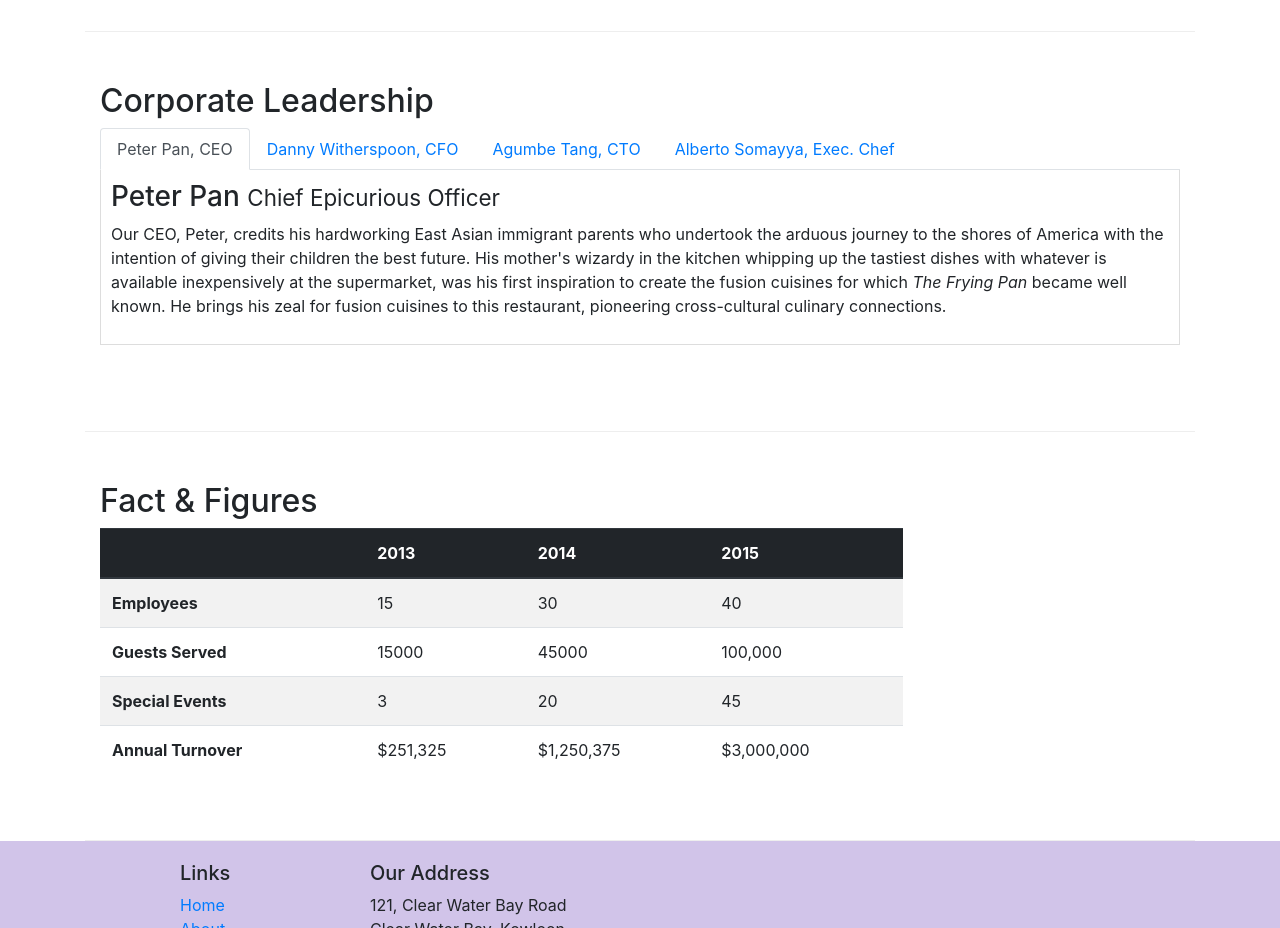
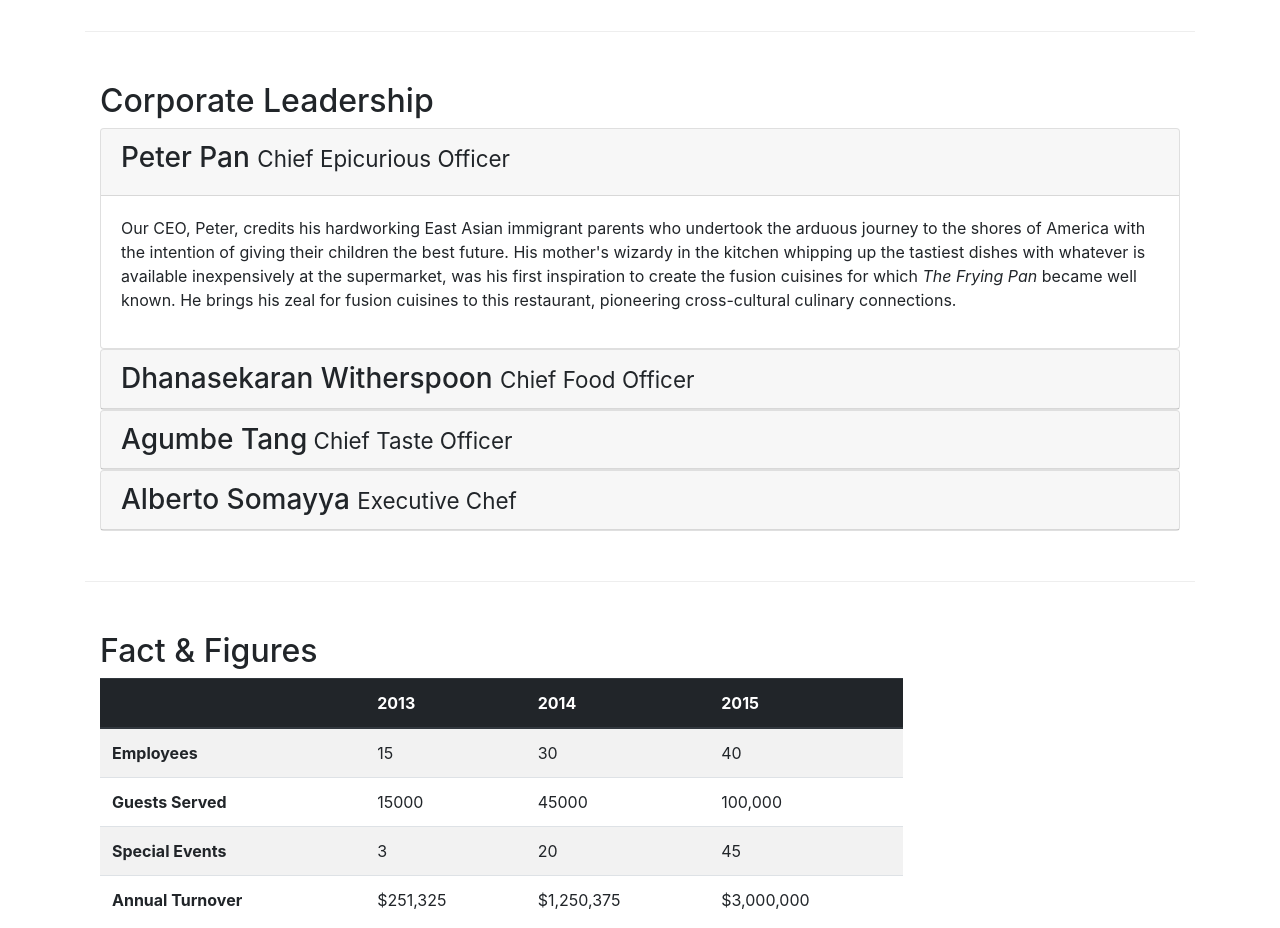
Before and after one commit to thihuong1010/fullstack_coursera_practice, a website: page aboutus.html in a window 1280 px wide. Shown: the part 940-1868 px from the top of the page. Drawn offline with nearby package versions, Linux system fonts and the light colour scheme.

```diff
--- a/aboutus.html
+++ b/aboutus.html
@@ -117,29 +117,50 @@
 
                 <!--start tabs-->
 
-                <ul class="nav nav-tabs">
-                    <li class="nav-item"><a class="nav-link active" href="#peter" role="tab" data-toggle="tab" >Peter Pan, CEO</a></li>
-                    <li class="nav-item"><a class="nav-link" href="#danny" role="tab" data-toggle="tab" >Danny Witherspoon, CFO</a></li>
-                    <li class="nav-item"><a class="nav-link" href="#agumbe" role="tab" data-toggle="tab" >Agumbe Tang, CTO</a></li>
-                    <li class="nav-item"><a class="nav-link" href="#alberto" role="tab" data-toggle="tab" >Alberto Somayya, Exec. Chef</a></li>
-                </ul>
 
-                <div class="tab-content">
-                    <div role="tabpanel" class="tab-pane fade show active" id="peter">
-                        <h3>Peter Pan <small>Chief Epicurious Officer</small></h3>
-                        <p class="d-none d-sm-block">Our CEO, Peter, credits his hardworking East Asian immigrant parents who undertook the arduous journey to the shores of America with the intention of giving their children the best future. His mother's wizardy in the kitchen whipping up the tastiest dishes with whatever is available inexpensively at the supermarket, was his first inspiration to create the fusion cuisines for which <em>The Frying Pan</em> became well known. He brings his zeal for fusion cuisines to this restaurant, pioneering cross-cultural culinary connections.</p>
+                <div id="accordion">
+                    <div class="card">
+                        <div class="card-header" role="tab" id="peterhead">
+                            <h3 class="mb-o"><a data-toggle="collapse" data-target="#peter">Peter Pan <small>Chief Epicurious Officer</small></a></h3>
+                        </div>
+                        <div role="tabpanel" class="collapse show" id="peter" data-parent="#accordion">
+                            <div class="card-body">
+                                <p class="d-none d-sm-block">Our CEO, Peter, credits his hardworking East Asian immigrant parents who undertook the arduous journey to the shores of America with the intention of giving their children the best future. His mother's wizardy in the kitchen whipping up the tastiest dishes with whatever is available inexpensively at the supermarket, was his first inspiration to create the fusion cuisines for which <em>The Frying Pan</em> became well known. He brings his zeal for fusion cuisines to this restaurant, pioneering cross-cultural culinary connections.</p>
+                            </div>
+                        </div>
                     </div>
-                    <div role="tabpanel" class="tab-pane fade" id="danny">
-                        <h3>Dhanasekaran Witherspoon <small>Chief Food Officer</small></h3>
-                        <p class="d-none d-sm-block">Our CFO, Danny, as he is affectionately referred to by his colleagues, comes from a long established family tradition in farming and produce. His experiences growing up on a farm in the Australian outback gave him great appreciation for varieties of food sources. As he puts it in his own words, <em>Everything that runs, wins, and everything that stays, pays!</em></p>
+
+                    <div class="card">
+                        <div class="card-header" role="tab" id="dannyhead">
+                            <h3 class="mb-0"><a data-toggle="collapse" data-target="#danny">Dhanasekaran Witherspoon <small>Chief Food Officer</small></a></h3>
+                        </div>
+                        <div role="tabpanel" class="collapse" id="danny" data-parent="#accordion">
+                            <div class="card-body">
+                                <p class="d-none d-sm-block">Our CFO, Danny, as he is affectionately referred to by his colleagues, comes from a long established family tradition in farming and produce. His experiences growing up on a farm in the Australian outback gave him great appreciation for varieties of food sources. As he puts it in his own words, <em>Everything that runs, wins, and everything that stays, pays!</em></p>
+                            </div>
+                        </div>
                     </div>
-                    <div role="tabpanel" class="tab-pane fade" id="agumbe">
-                        <h3>Agumbe Tang <small>Chief Taste Officer</small></h3>
-                        <p class="d-none d-sm-block">Blessed with the most discerning gustatory sense, Agumbe, our CTO, personally ensures that every dish that we serve meets his exacting tastes. Our chefs dread the tongue lashing that ensues if their dish does not meet his exacting standards. He lives by his motto, <em>You click only if you survive my lick.</em></p>
+
+                    <div class="card">
+                        <div class="card-header" role="tab" id="agumbehead">
+                            <h3 class="mb-0"><a data-toggle="collapse" data-target="#agumbe">Agumbe Tang<small> Chief Taste Officer</small></a></h3>
+                        </div>
+                        <div role="tabpanel" class="collapse" id="agumbe" data-parent="#accordion">
+                            <div class="card-body">
+                                <p class="d-none d-sm-block">Blessed with the most discerning gustatory sense, Agumbe, our CTO, personally ensures that every dish that we serve meets his exacting tastes. Our chefs dread the tongue lashing that ensues if their dish does not meet his exacting standards. He lives by his motto, <em>You click only if you survive my lick.</em></p>
+                            </div>
+                        </div>
                     </div>
-                    <div role="tabpanel" class="tab-pane fade" id="alberto">
-                        <h3>Alberto Somayya <small>Executive Chef</small></h3>
-                        <p class="d-none d-sm-block">Award winning three-star Michelin chef with wide International experience having worked closely with whos-who in the culinary world, he specializes in creating mouthwatering Indo-Italian fusion experiences. He says, <em>Put together the cuisines from the two craziest cultures, and you get a winning hit! Amma Mia!</em></p>
+
+                    <div class="card">
+                        <div class="card-header" role="tab" id="albertohead">
+                            <h3 class="mb-0"><a data-toggle="collapse" data-target="#alberto">Alberto Somayya <small>Executive Chef</small></a></h3>
+                        </div>
+                        <div role="tabpanel" class="collapse" id="alberto" data-parent="#accordion">
+                            <div class="card-body">
+                                <p class="d-none d-sm-block">Award winning three-star Michelin chef with wide International experience having worked closely with whos-who in the culinary world, he specializes in creating mouthwatering Indo-Italian fusion experiences. He says, <em>Put together the cuisines from the two craziest cultures, and you get a winning hit! Amma Mia!</em></p>
+                            </div>
+                        </div>
                     </div>
                 </div>
             </div>
```
